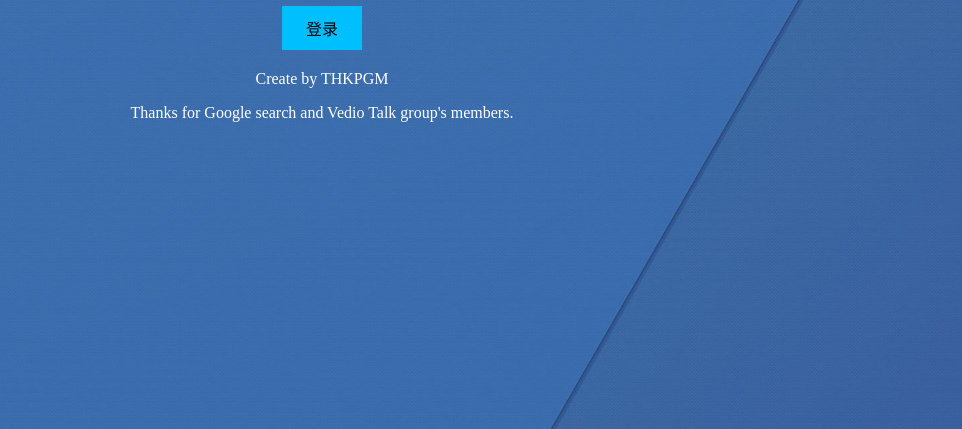
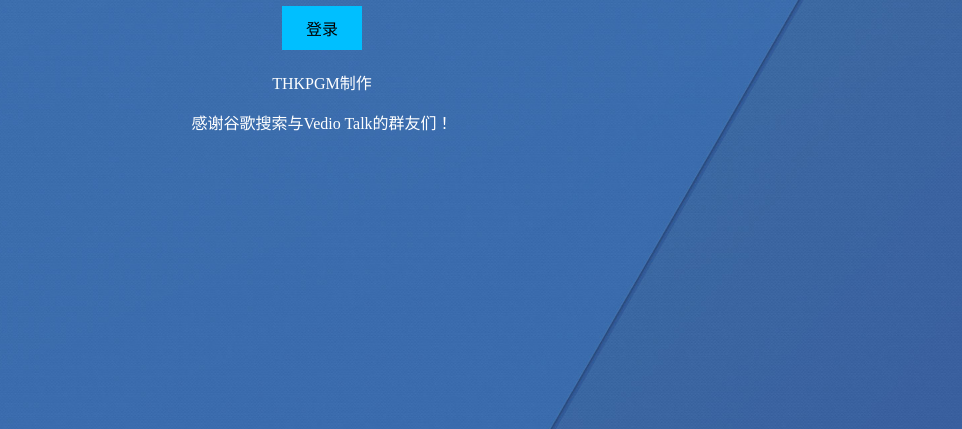
Before and after one commit to guazilianpang171/HNC2, a plain HTML site: page index.html in a window 1280 px wide. Shown: the part 371-800 px from the top of the page, without its empty margins (318-1280 px from the left). Drawn offline with Linux system fonts and the light colour scheme.

Commit message:
Update index.html

```diff
--- a/index.html
+++ b/index.html
@@ -27,8 +27,8 @@
 		</script>
 	</div>
 	<div class="div_footerbar">
-		<p class="center_bottom">Create by THKPGM</p>
-		<p class="center_bottom">Thanks for Google search and Vedio Talk group's members.</p>
+		<p class="center_bottom">THKPGM制作</p>
+		<p class="center_bottom">感谢谷歌搜索与Vedio Talk的群友们！</p>
 	</div>
 </body>
 </html>
```
